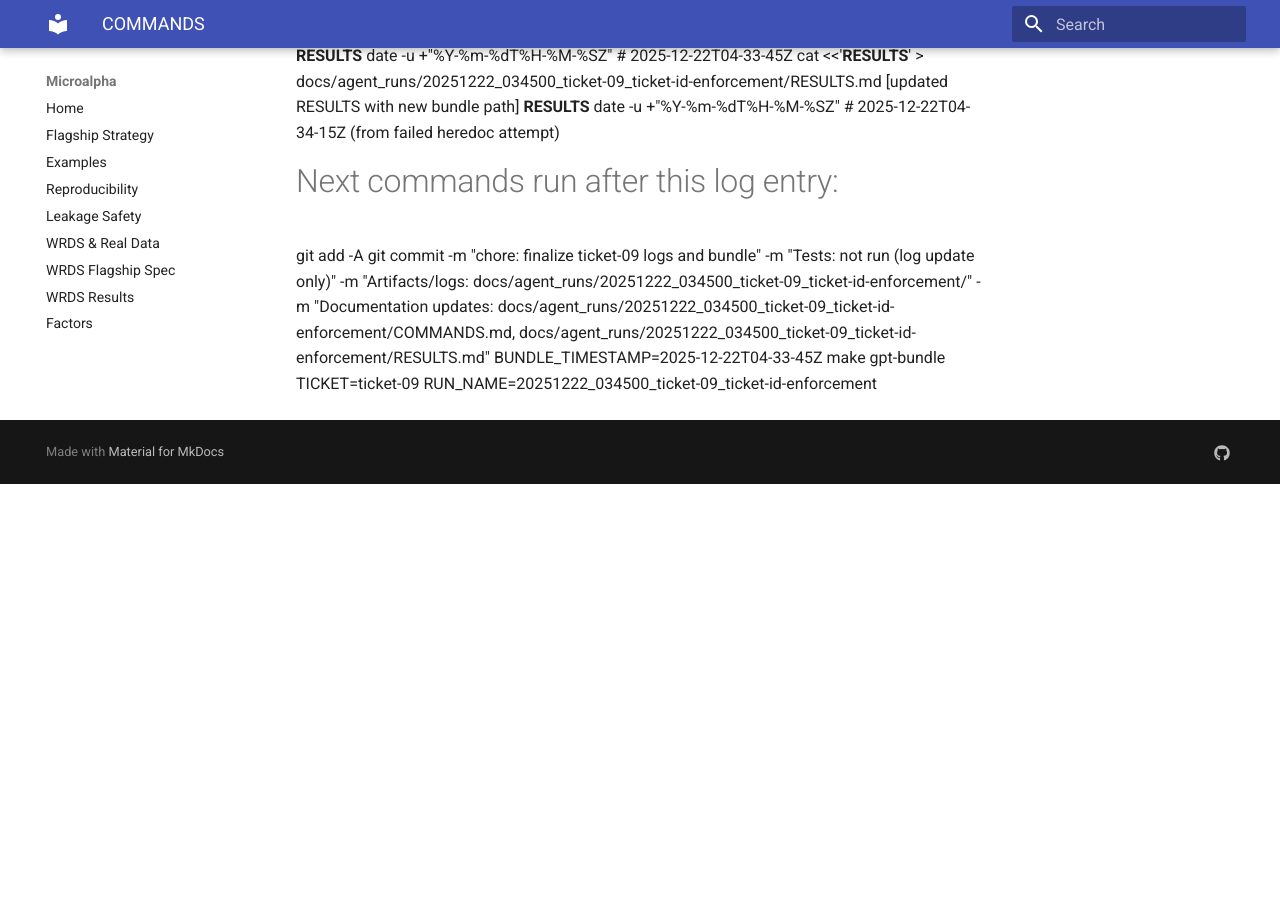
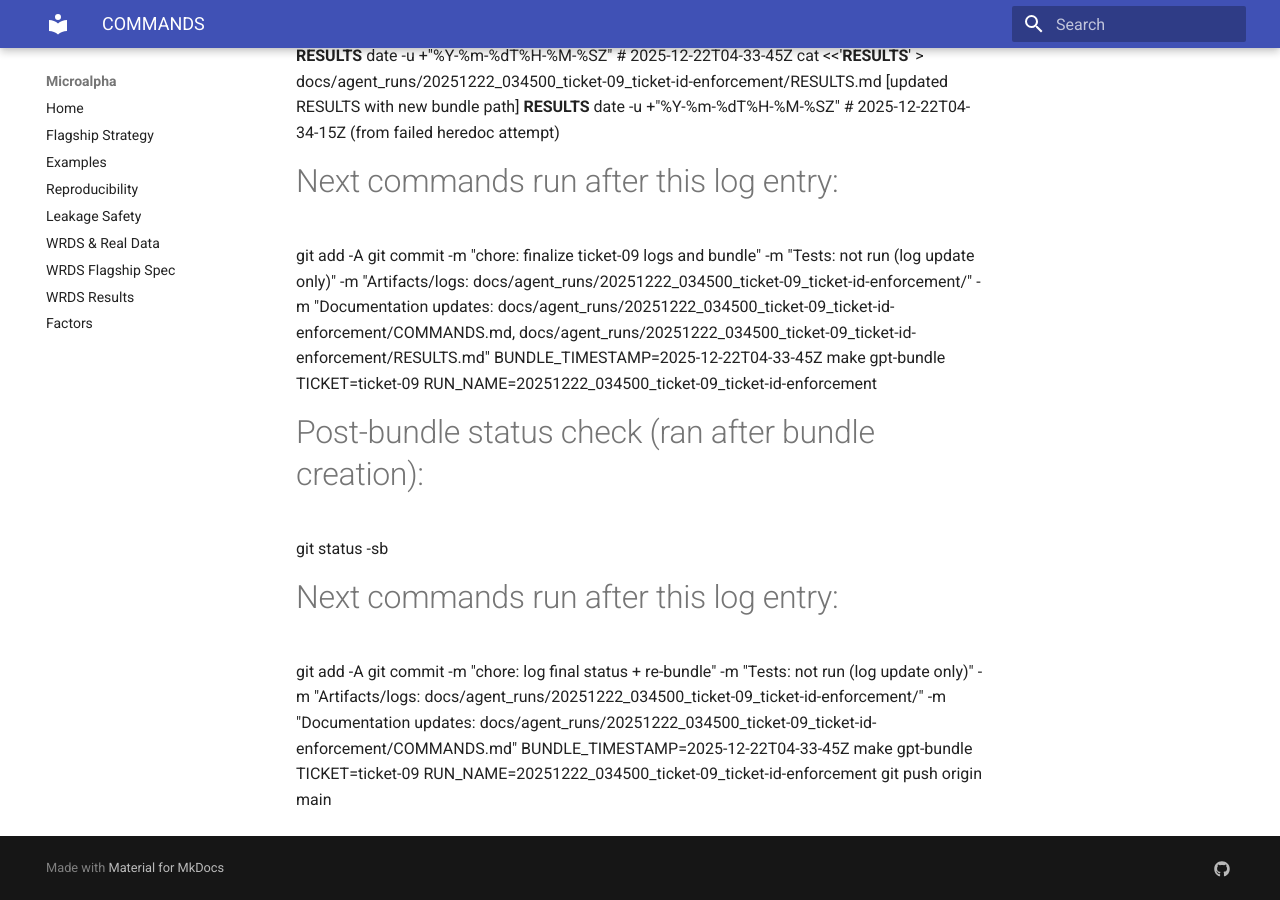
Before and after one commit to MateoBodon/microalpha, an MkDocs documentation site: the page built from docs/agent_runs/20251222_034500_ticket-09_ticket-id-enforcement/COMMANDS.md, in a window 1280 px wide and 900 px high, scrolled down 6361 px. Built offline with MkDocs 1.6.1 and Material for MkDocs 9.7.7, drawn with Linux system fonts in a browser that asks for light colours; before the commit the page ends 6845 px from its top, so only the background shows below that.

Commit message:
chore: log final status + re-bundle
Tests: not run (log update only)

Artifacts/logs: docs/agent_runs/20251222_034500_ticket-09_ticket-id-enforcement/

Documentation updates: docs/agent_runs/20251222_034500_ticket-09_ticket-id-enforcement/COMMANDS.md

```diff
--- a/docs/agent_runs/20251222_034500_ticket-09_ticket-id-enforcement/COMMANDS.md
+++ b/docs/agent_runs/20251222_034500_ticket-09_ticket-id-enforcement/COMMANDS.md
@@ -372,3 +372,10 @@ date -u +"%Y-%m-%dT%H-%M-%SZ"  # 2025-12-22T04-34-15Z (from failed heredoc attem
 git add -A
 git commit -m "chore: finalize ticket-09 logs and bundle" -m "Tests: not run (log update only)" -m "Artifacts/logs: docs/agent_runs/20251222_034500_ticket-09_ticket-id-enforcement/" -m "Documentation updates: docs/agent_runs/20251222_034500_ticket-09_ticket-id-enforcement/COMMANDS.md, docs/agent_runs/20251222_034500_ticket-09_ticket-id-enforcement/RESULTS.md"
 BUNDLE_TIMESTAMP=2025-12-22T04-33-45Z make gpt-bundle TICKET=ticket-09 RUN_NAME=20251222_034500_ticket-09_ticket-id-enforcement
+# Post-bundle status check (ran after bundle creation):
+git status -sb
+# Next commands run after this log entry:
+git add -A
+git commit -m "chore: log final status + re-bundle" -m "Tests: not run (log update only)" -m "Artifacts/logs: docs/agent_runs/20251222_034500_ticket-09_ticket-id-enforcement/" -m "Documentation updates: docs/agent_runs/20251222_034500_ticket-09_ticket-id-enforcement/COMMANDS.md"
+BUNDLE_TIMESTAMP=2025-12-22T04-33-45Z make gpt-bundle TICKET=ticket-09 RUN_NAME=20251222_034500_ticket-09_ticket-id-enforcement
+git push origin main
```
